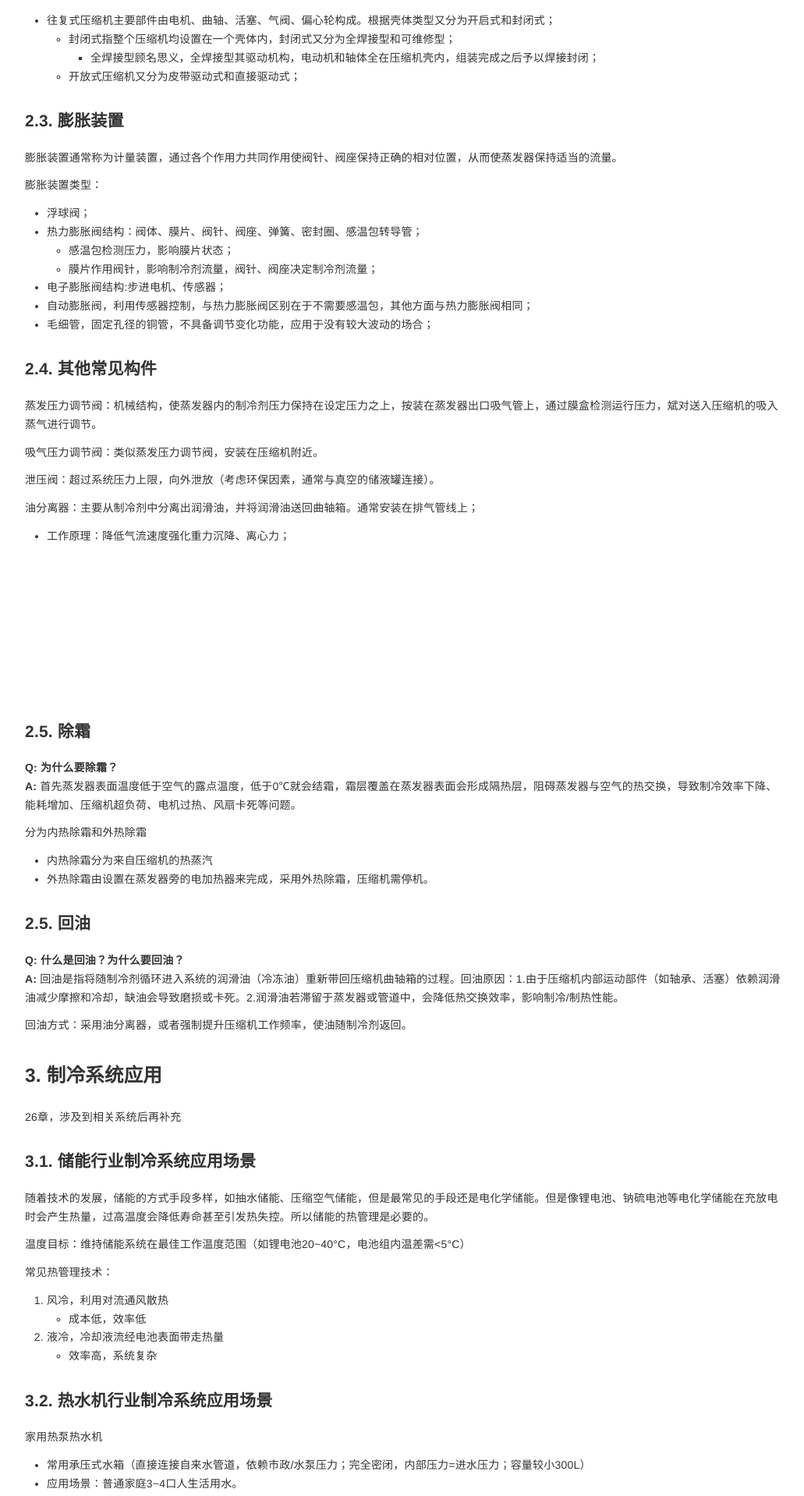
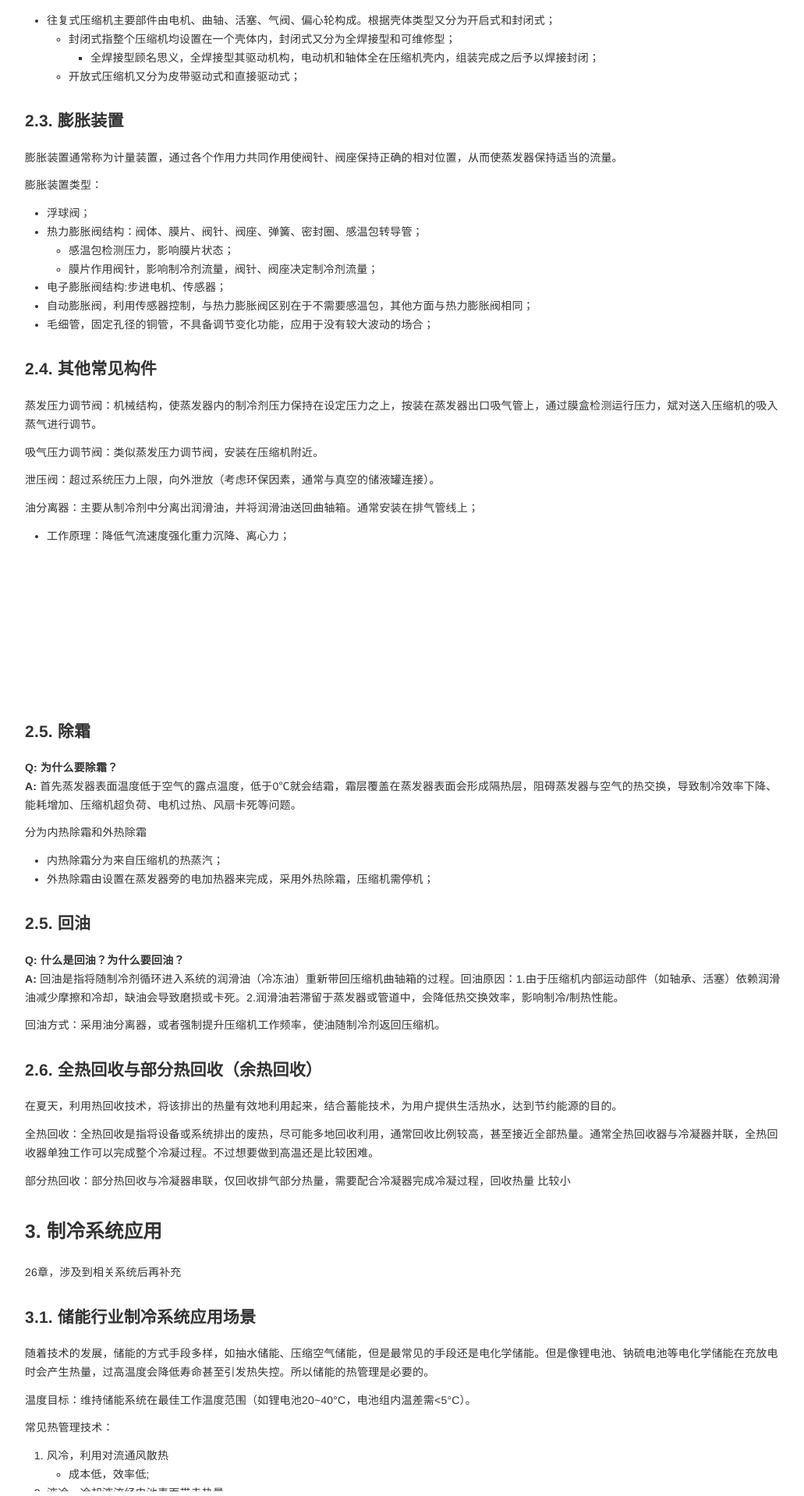
Before and after one commit to YooyoJin/yooyojin.github.io, a Jekyll site: the page built from _posts/2025-07-01-refrigeration_basics.md, in a window 1280 px wide. Shown: the part 3088-5006 px from the top of the page at 78% size, without its empty margins (123-1154 px from the left). Built offline with Jekyll 4.4.1, drawn with Linux system fonts in a browser that asks for light colours.

Commit message:
<feature> 更新部分内容

````diff
--- a/_posts/2024-12-08-cmake.md
+++ b/_posts/2024-12-08-cmake.md
@@ -110,14 +110,14 @@ install(TARGETS MyApp DESTINATION bin)
 
 使用CMake编译单片机程序其核心思想就是通过CMake的构建系统生成适合单片机开发的编译环境（ Makefile文件），最终调用交叉编译工具链（gcc）生成可烧录的固件，通常是`.bin`,`.hex`格式文件。当我们的烧录文件成功生成后，再借助烧录工具（JLink）对程序进行烧录和调试。
 
-### 3.1 环境准备
+### 3.1. 环境准备
 
 - [`arm-none-eabi-gcc`](https://developer.arm.com/downloads/-/gnu-rm)，单片机交叉编译工具链，主要用于ARM Cortex-M，如果选择解压安装记得配置环境变量哦；
 - VS Code，代码编辑器；
 - CMake，自动化建构系统；
 - J-Link，单片机代码烧录和debug工具；
 
-### 3.2 配置CMakeLists.txt
+### 3.2. 配置CMakeLists.txt
 
 我的工程目录结构:
 ``` cmd
--- a/_posts/2025-07-01-refrigeration_basics.md
+++ b/_posts/2025-07-01-refrigeration_basics.md
@@ -159,15 +159,23 @@ flowchart LR
 **A:** 首先蒸发器表面温度低于空气的露点温度，低于0℃就会结霜，霜层覆盖在蒸发器表面会形成隔热层，阻碍蒸发器与空气的热交换，导致制冷效率下降、能耗增加、压缩机超负荷、电机过热、风扇卡死等问题。
 
 分为内热除霜和外热除霜
-- 内热除霜分为来自压缩机的热蒸汽
-- 外热除霜由设置在蒸发器旁的电加热器来完成，采用外热除霜，压缩机需停机。
+- 内热除霜分为来自压缩机的热蒸汽；
+- 外热除霜由设置在蒸发器旁的电加热器来完成，采用外热除霜，压缩机需停机；
 
 ### 2.5. 回油
 
 **Q: 什么是回油？为什么要回油？**<br>
 **A:** 回油是指将随制冷剂循环进入系统的润滑油（冷冻油）重新带回压缩机曲轴箱的过程。回油原因：1.由于压缩机内部运动部件（如轴承、活塞）依赖润滑油减少摩擦和冷却，缺油会导致磨损或卡死。2.润滑油若滞留于蒸发器或管道中，会降低热交换效率，影响制冷/制热性能。
 
-回油方式：采用油分离器，或者强制提升压缩机工作频率，使油随制冷剂返回。
+回油方式：采用油分离器，或者强制提升压缩机工作频率，使油随制冷剂返回压缩机。
+
+### 2.6. 全热回收与部分热回收（余热回收）
+
+在夏天，利用热回收技术，将该排出的热量有效地利用起来，结合蓄能技术，为用户提供生活热水，达到节约能源的目的。
+
+全热回收：全热回收是指将设备或系统排出的废热，尽可能多地回收利用，通常回收比例较高，甚至接近全部热量。通常全热回收器与冷凝器并联，全热回收器单独工作可以完成整个冷凝过程。不过想要做到高温还是比较困难。
+
+部分热回收：部分热回收与冷凝器串联，仅回收排气部分热量，需要配合冷凝器完成冷凝过程，回收热量 比较小
 
 ## 3. 制冷系统应用
 
@@ -177,36 +185,36 @@ flowchart LR
 
 随着技术的发展，储能的方式手段多样，如抽水储能、压缩空气储能，但是最常见的手段还是电化学储能。但是像锂电池、钠硫电池等电化学储能在充放电时会产生热量，过高温度会降低寿命甚至引发热失控。所以储能的热管理是必要的。
 
-温度目标：维持储能系统在最佳工作温度范围（如锂电池20~40°C，电池组内温差需<5°C）
+温度目标：维持储能系统在最佳工作温度范围（如锂电池20~40°C，电池组内温差需<5°C）。
 
 常见热管理技术：
 1. 风冷，利用对流通风散热
-    - 成本低，效率低
+    - 成本低，效率低;
 1. 液冷，冷却液流经电池表面带走热量
-    - 效率高，系统复杂
+    - 效率高，系统复杂;
 
 ### 3.2. 热水机行业制冷系统应用场景
 
 家用热泵热水机
- - 常用承压式水箱（直接连接自来水管道，依赖市政/水泵压力；完全密闭，内部压力=进水压力；容量较小300L）
- - 应用场景：普通家庭3~4口人生活用水。
- - 压缩机功率较小
+ - 常用承压式水箱（直接连接自来水管道，依赖市政/水泵压力；完全密闭，内部压力=进水压力；容量较小300L）;
+ - 应用场景：普通家庭3~4口人生活用水;
+ - 压缩机功率较小;
 
 商用热泵热水机（水源、地源、空气源）
- - 常用非承压式水箱（依靠水箱高度差或重力自然供水；开放式或顶部通气，压力≈大气压；通常需借助水泵或重力流出）
- - 应用场景：酒店、学校公寓、医院、泳池、住宅等需要
- - 制冷系统作用：通过从空气、水或土壤中吸收低温热量，经压缩机提升温度后加热水箱中的水。
+ - 常用非承压式水箱（依靠水箱高度差或重力自然供水；开放式或顶部通气，压力≈大气压；通常需借助水泵或重力流出）;
+ - 应用场景：酒店、学校公寓、医院、泳池、住宅等需要;
+ - 制冷系统作用：通过从空气、水或土壤中吸收低温热量，经压缩机提升温度后加热水箱中的水;
 
 商用热水系统（热回收，三联供）
- - 应用场景：大型商业综合体、洗浴中心、健身房等。
- - 制冷系统技术：在夏季，空调制冷时回收冷凝热用于加热生活热水，实现能源梯级利用。
+ - 应用场景：大型商业综合体、洗浴中心、健身房等;
+ - 制冷系统技术：在夏季，空调制冷时回收冷凝热用于加热生活热水，实现能源梯级利用;
 
 ### 3.2. “蒸发冷”系统应用场景
 
 这里并不是直接指蒸发式冷凝器，有些许类似，是一种仅制冷的系统，利用氟水换热，冷凝器侧利用水蒸发加速放热，依赖当地环境水蒸发强度。
 
 - 应用场景：工厂、车间
-- 成本低
+- 成本较低
 
 ``` mermaid
 flowchart BT
````
Also changed, not shown: other parts of _posts/2024-12-08-cmake.md (+3 -3 lines).
